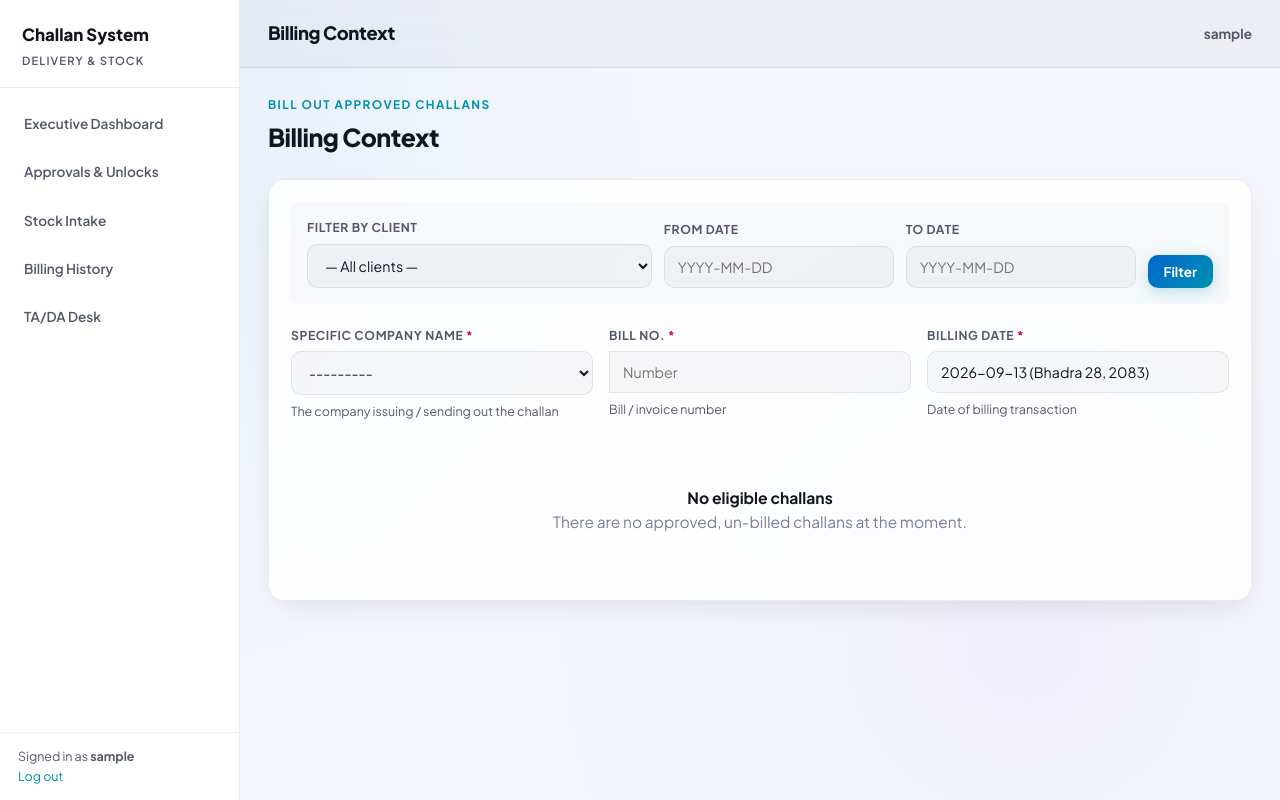
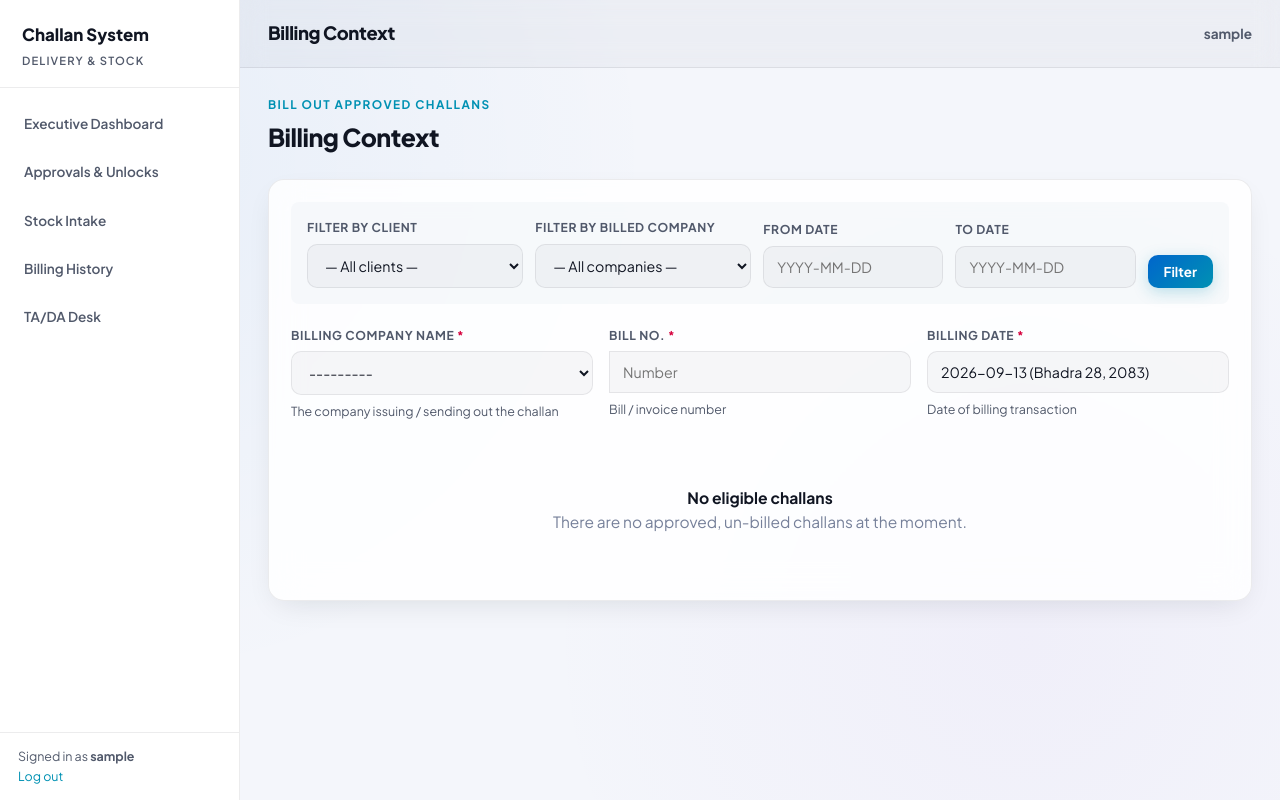
Before and after one commit to sarojoffl/challan_system, a Django app: page /billing/ in a window 1280 px wide. Run offline with Django 5.2, Linux system fonts and the light colour scheme; the visitor is signed in with stand-in values (Sample User, id 1); data comes from the database, SQL or seed files in the repository; data that the repository does not hold is empty.

Commit message:
feat: Add dismiss button to dashboard overdue banner, Billed stat card & status tab, Billed Company filter & column in Billing Context

```diff
--- a/challan/forms.py
+++ b/challan/forms.py
@@ -293,7 +293,7 @@ class ChallanNoChangeForm(forms.Form):
 class BillingContextForm(forms.Form):
     company_name = forms.ModelChoiceField(
         queryset=Company.objects.all(),
-        label="Specific Company Name",
+        label="Billing Company Name",
         required=True,
     )
     bill_no = forms.CharField(
@@ -319,6 +319,7 @@ class BillingContextForm(forms.Form):
 
     def __init__(self, *args, **kwargs):
         client_id = kwargs.pop("client_id", None)
+        company_id = kwargs.pop("company_id", None)
         start_date = kwargs.pop("start_date", None)
         end_date = kwargs.pop("end_date", None)
         super().__init__(*args, **kwargs)
@@ -326,11 +327,13 @@ class BillingContextForm(forms.Form):
             self.initial["created_at"] = timezone.localtime(timezone.now()).strftime("%Y-%m-%d")
         qs = (
             Challan.objects.filter(status=Challan.Status.APPROVED, is_billed_out=False)
-            .select_related("client")
+            .select_related("client", "billed_company")
             .order_by("client__name", "-created_at")
         )
         if client_id:
             qs = qs.filter(client_id=client_id)
+        if company_id:
+            qs = qs.filter(billed_company_id=company_id)
         if start_date:
             qs = qs.filter(created_at__date__gte=start_date)
         if end_date:
--- a/challan/models.py
+++ b/challan/models.py
@@ -264,14 +264,17 @@ class Challan(models.Model):
 class ChallanItem(models.Model):
     UNIT_CHOICES = [
         ("pcs", "pcs"),
+        ("pair", "pair"),
+        ("set", "set"),
         ("roll", "roll"),
-        ("set", "set"),
+        ("bundle", "bundle"),
         ("pkt", "pkt"),
+        ("box", "box"),
+        ("bag", "bag"),
         ("meter", "meter"),
-        ("box", "box"),
         ("kg", "kg"),
-        ("bundle", "bundle"),
-        ("pair", "pair"),
+        ("ltr", "ltr"),
+        ("core", "core"),
     ]
     challan = models.ForeignKey(
         Challan, on_delete=models.CASCADE, related_name="items"
--- a/challan/templates/challan/billing_context.html
+++ b/challan/templates/challan/billing_context.html
@@ -14,15 +14,24 @@
 <div class="card">
   <div class="card-body">
 
-    {# Filter Form (Client & Date Range) #}
+    {# Filter Form (Client, Billed Company & Date Range) #}
     <form method="get" style="margin-bottom:22px; background: rgba(240, 244, 248, 0.5); padding: 16px; border-radius: 8px;">
-      <div class="form-grid" style="grid-template-columns: 1.5fr 1fr 1fr auto; align-items: end; gap: 12px;">
+      <div class="form-grid" style="grid-template-columns: 1.2fr 1.2fr 1fr 1fr auto; align-items: end; gap: 12px;">
         <div class="form-group">
           <label>Filter by Client</label>
           <select name="client" class="form-control">
             <option value="">— All clients —</option>
             {% for c in clients %}
               <option value="{{ c.pk }}" {% if selected_client_id == c.pk %}selected{% endif %}>{{ c.name }}</option>
+            {% endfor %}
+          </select>
+        </div>
+        <div class="form-group">
+          <label>Filter by Billed Company</label>
+          <select name="company" class="form-control">
+            <option value="">— All companies —</option>
+            {% for comp in companies %}
+              <option value="{{ comp.pk }}" {% if selected_company_id == comp.pk %}selected{% endif %}>{{ comp.name }} ({{ comp.code }})</option>
             {% endfor %}
           </select>
         </div>
@@ -36,7 +45,7 @@
         </div>
         <div style="display: flex; gap: 6px;">
           <button type="submit" class="btn btn-primary" style="padding: 8px 16px;">Filter</button>
-          {% if selected_client_id or start_date or end_date %}
+          {% if selected_client_id or selected_company_id or start_date or end_date %}
             <a href="{% url 'challan:billing_context' %}" class="btn btn-outline" style="padding: 8px 14px;">Clear</a>
           {% endif %}
         </div>
@@ -54,6 +63,7 @@
       {% csrf_token %}
       {# Pass filter params back so POST uses same queryset scope #}
       {% if selected_client_id %}<input type="hidden" name="client" value="{{ selected_client_id }}">{% endif %}
+      {% if selected_company_id %}<input type="hidden" name="company" value="{{ selected_company_id }}">{% endif %}
       {% if start_date %}<input type="hidden" name="start_date" value="{{ start_date }}">{% endif %}
       {% if end_date %}<input type="hidden" name="end_date" value="{{ end_date }}">{% endif %}
 
@@ -90,6 +100,7 @@
                 <th><input type="checkbox" id="select-all-challans" title="Select / Deselect all"></th>
                 <th>Challan No.</th>
                 <th>Client</th>
+                <th>Billed Company</th>
                 <th>Type</th>
                 <th>Created</th>
               </tr>
@@ -106,6 +117,13 @@
                   </a>
                 </td>
                 <td>{{ challan.client.name }}</td>
+                <td>
+                  {% if challan.billed_company %}
+                    <strong>{{ challan.billed_company.code }}</strong> <span style="font-size:0.8rem;color:var(--color-ink-muted);">({{ challan.billed_company.name }})</span>
+                  {% else %}
+                    <span style="color:var(--color-ink-muted);">Not set</span>
+                  {% endif %}
+                </td>
                 <td><span class="stamp neutral" style="font-size:0.72rem;">{{ challan.get_challan_type_display }}</span></td>
                 <td>{{ challan.created_at|date:"d M Y" }} <span class="bs-date">({{ challan.created_at|bs_date }})</span></td>
               </tr>
--- a/challan/views.py
+++ b/challan/views.py
@@ -42,6 +42,8 @@ def challan_dashboard(request):
 
     if status_filter in dict(Challan.Status.choices):
         challans = challans.filter(status=status_filter)
+    elif status_filter == "billed":
+        challans = challans.filter(is_billed_out=True)
 
     if company_filter:
         challans = challans.filter(billed_company_id=company_filter)
@@ -74,6 +76,7 @@ def challan_dashboard(request):
         "all": Challan.objects.count(),
         "pending": Challan.objects.filter(status=Challan.Status.PENDING).count(),
         "approved": Challan.objects.filter(status=Challan.Status.APPROVED).count(),
+        "billed": Challan.objects.filter(is_billed_out=True).count(),
         "void": Challan.objects.filter(status=Challan.Status.VOID).count(),
     }
 
@@ -538,6 +541,7 @@ def hand_challan_form(request):
 @login_required
 def billing_context(request):
     client_id = request.GET.get("client") or None
+    company_id = request.GET.get("company") or None
     start_date = request.GET.get("start_date") or None
     end_date = request.GET.get("end_date") or None
 
@@ -545,6 +549,7 @@ def billing_context(request):
         form = BillingContextForm(
             request.POST,
             client_id=client_id,
+            company_id=company_id,
             start_date=start_date,
             end_date=end_date,
         )
@@ -593,17 +598,21 @@ def billing_context(request):
     else:
         form = BillingContextForm(
             client_id=client_id,
+            company_id=company_id,
             start_date=start_date,
             end_date=end_date,
         )
 
-    # Pass all clients for the optional filter dropdown
-    from .models import Client as ClientModel
+    # Pass all clients and companies for the optional filter dropdowns
+    from .models import Client as ClientModel, Company as CompanyModel
     clients = ClientModel.objects.all()
+    companies = CompanyModel.objects.all()
     return render(request, "challan/billing_context.html", {
         "form": form,
         "clients": clients,
+        "companies": companies,
         "selected_client_id": int(client_id) if client_id else None,
+        "selected_company_id": int(company_id) if company_id else None,
         "start_date": start_date or "",
         "end_date": end_date or "",
     })
```
Also changed, not shown: challan/templates/challan/dashboard.html (+10 -2 lines).
